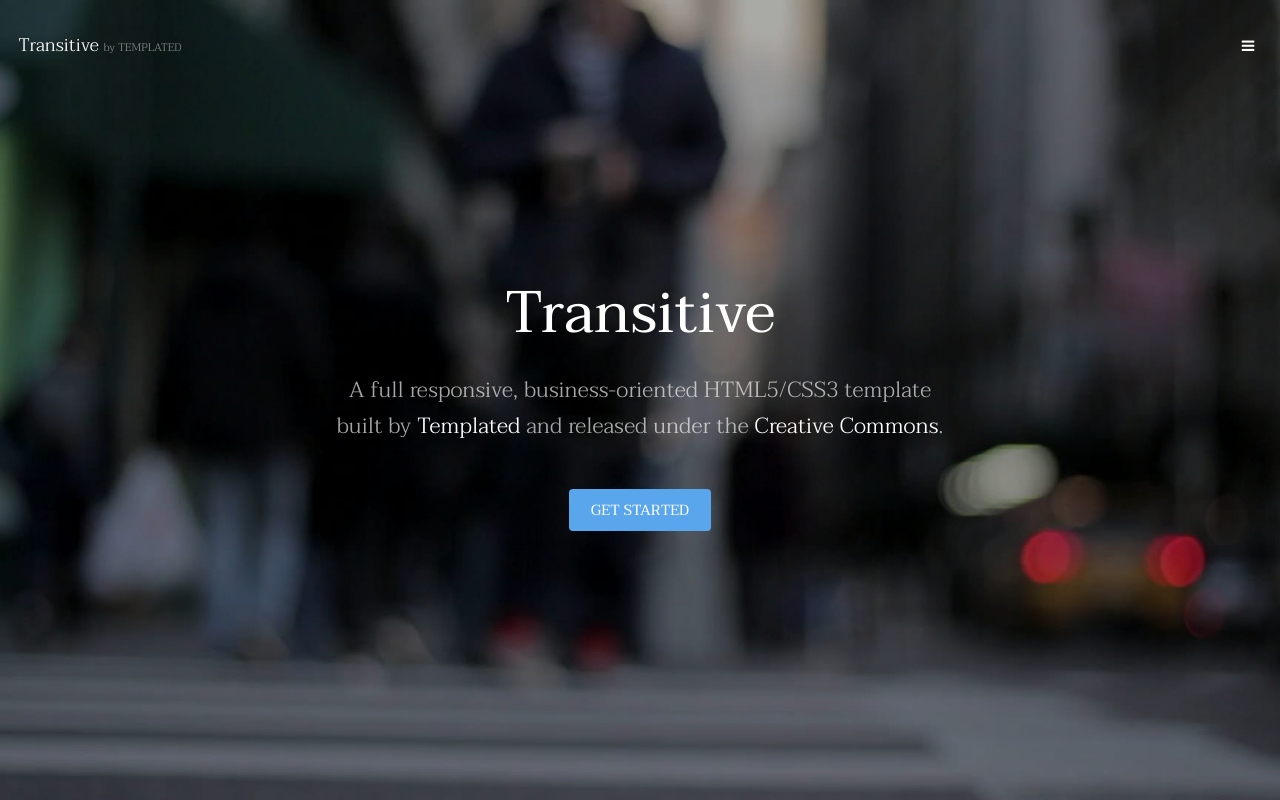
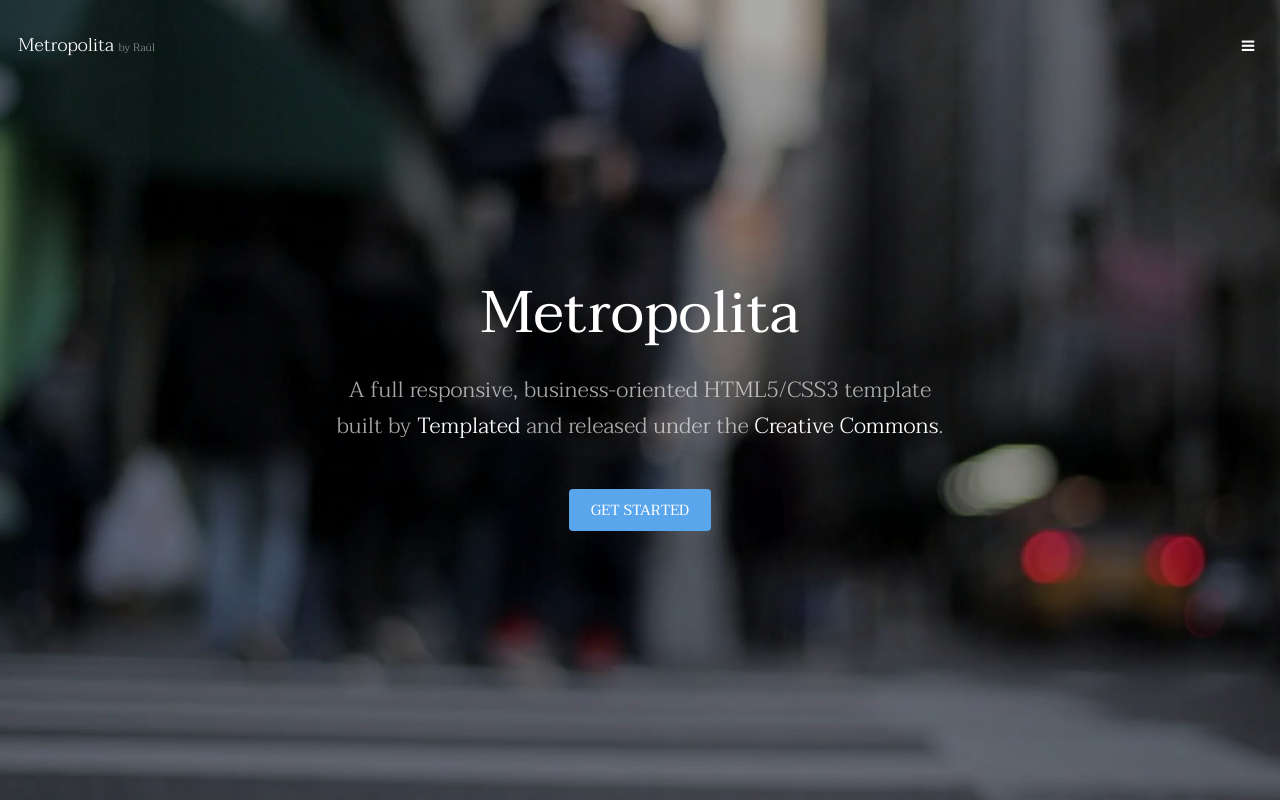
Before and after one commit to raulolmedo/ED_04_REP_METROPOLITA, a plain HTML site: page 04_REP_METROPOLITANA_RAÚL/metropolita/index.html in a window 1280 px wide. Shown: the top 800 px of the page. Drawn offline with Linux system fonts and the light colour scheme.

Commit message:
cambios en la portada por Raúl

```diff
--- a/04_REP_METROPOLITANA_RAÚL/metropolita/index.html
+++ b/04_REP_METROPOLITANA_RAÚL/metropolita/index.html
@@ -6,7 +6,7 @@
 -->
 <html>
 	<head>
-		<title>Transitive by TEMPLATED</title>
+		<title>Metropolita by Raúl</title>
 		<meta charset="utf-8" />
 		<meta name="viewport" content="width=device-width, initial-scale=1" />
 		<link rel="stylesheet" href="assets/css/main.css" />
@@ -15,7 +15,7 @@
 
 		<!-- Header -->
 			<header id="header" class="alt">
-				<div class="logo"><a href="index.html">Transitive <span>by TEMPLATED</span></a></div>
+				<div class="logo"><a href="index.html">Metropolita <span>by Raúl</span></a></div>
 				<a href="#menu" class="toggle"><span>Menu</span></a>
 			</header>
 
@@ -36,7 +36,7 @@
 		-->
 			<section id="banner" data-video="images/banner">
 				<div class="inner">
-					<h1>Transitive</h1>
+					<h1>Metropolita</h1>
 					<p>A full responsive, business-oriented HTML5/CSS3 template<br />
 					built by <a href="https://templated.co/">Templated</a> and released under the <a href="https://templated.co/license">Creative Commons</a>.</p>
 					<a href="#one" class="button special scrolly">Get Started</a>
```
